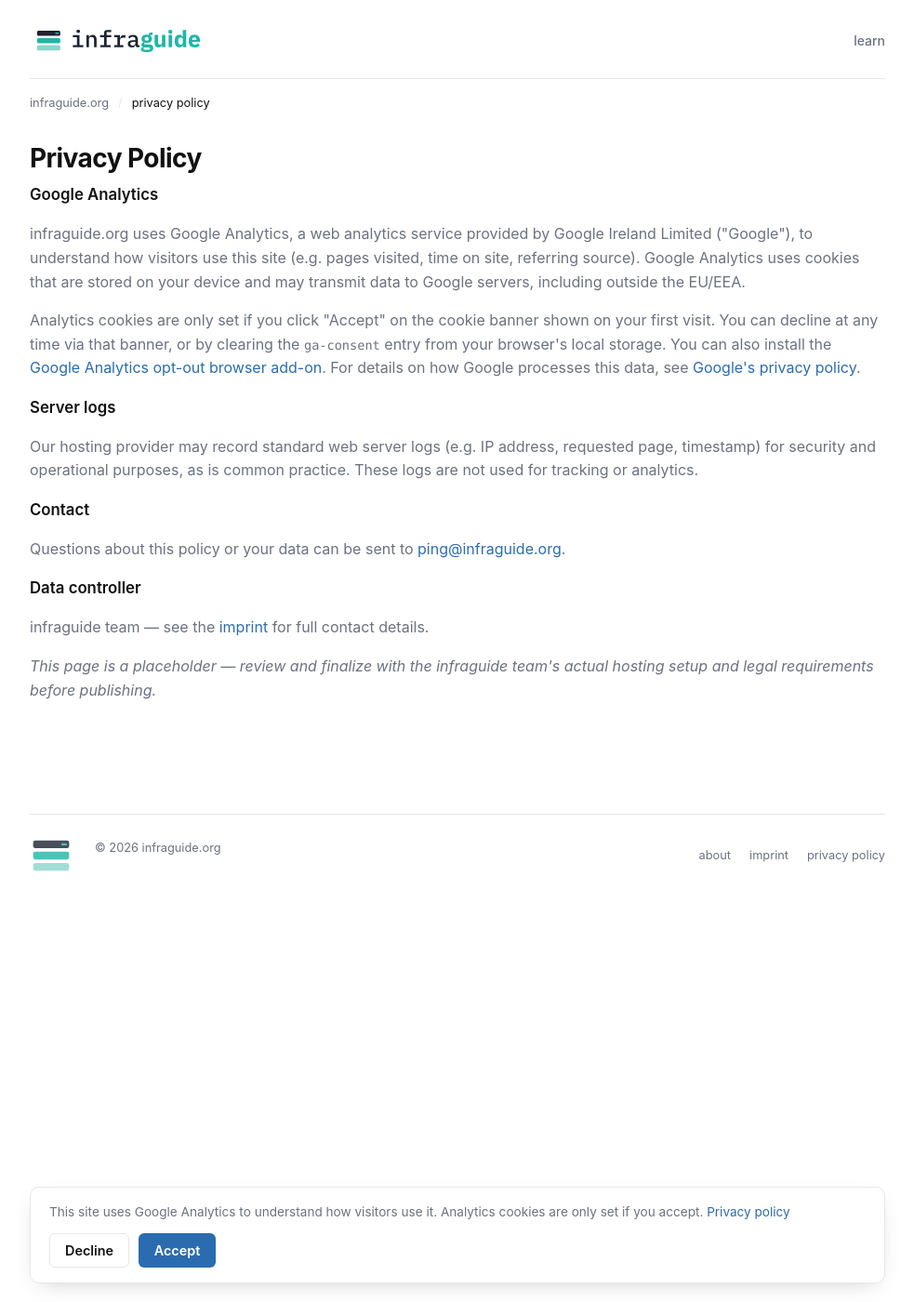
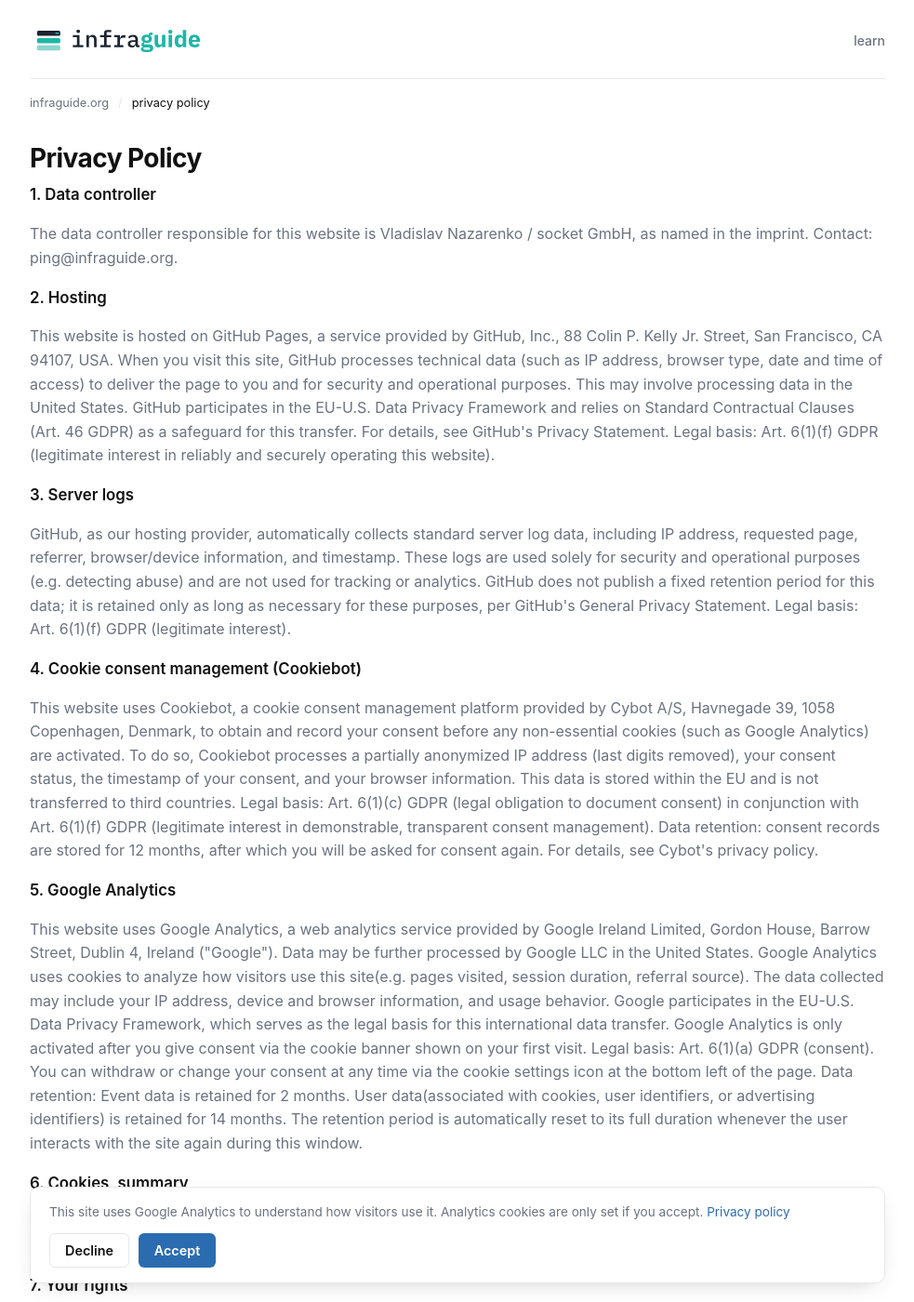
Before and after one commit to codecap/infraguide, a Jekyll site: the page built from privacy/index.md, in a window 1280 px wide and 1400 px high. Shown: the whole window at 93% size, without its empty margins (148-1131 px from the left). Built offline with Jekyll 4.4.1, drawn with Linux system fonts in a browser that asks for light colours; some of the changed text lies outside the part shown.

Commit message:
upd: privacy

```diff
--- a/privacy/index.md
+++ b/privacy/index.md
@@ -8,44 +8,113 @@ breadcrumbs:
 <div class="section">
   <h1>Privacy Policy</h1>
 
-  <h2>Google Analytics</h2>
+  <h2>1. Data controller</h2>
   <p>
-    infraguide.org uses Google Analytics, a web analytics service provided
-    by Google Ireland Limited ("Google"), to understand how visitors use
-    this site (e.g. pages visited, time on site, referring source). Google
-    Analytics uses cookies that are stored on your device and may transmit
-    data to Google servers, including outside the EU/EEA.
+  The data controller responsible for this website is Vladislav Nazarenko /
+  socket GmbH, as named in the imprint. Contact: ping@infraguide.org.
+
+  <h2>2. Hosting</h2>
+  <p>
+  This website is hosted on GitHub Pages, a service provided by GitHub, Inc., 88
+  Colin P. Kelly Jr. Street, San Francisco, CA 94107, USA.
+
+  When you visit this site, GitHub processes technical data (such as IP address,
+  browser type, date and time of access) to deliver the page to you and for
+  security and operational purposes. This may involve processing data in the
+  United States. GitHub participates in the EU-U.S. Data Privacy Framework and
+  relies on Standard Contractual Clauses (Art. 46 GDPR) as a safeguard for this
+  transfer. For details, see GitHub's Privacy Statement.
+
+  Legal basis: Art. 6(1)(f) GDPR (legitimate interest in reliably and securely
+  operating this website).
   </p>
+  <h2>3. Server logs</h2>
   <p>
-    Analytics cookies are only set if you click "Accept" on the cookie
-    banner shown on your first visit. You can decline at any time via that
-    banner, or by clearing the <code>ga-consent</code> entry from your
-    browser's local storage. You can also install the
-    <a href="https://tools.google.com/dlpage/gaoptout">Google Analytics
-    opt-out browser add-on</a>. For details on how Google processes this
-    data, see <a href="https://policies.google.com/privacy">Google's
-    privacy policy</a>.
+  GitHub, as our hosting provider, automatically collects standard server log
+  data, including IP address, requested page, referrer, browser/device
+  information, and timestamp. These logs are used solely for security and
+  operational purposes (e.g. detecting abuse) and are not used for tracking or
+  analytics. GitHub does not publish a fixed retention period for this data; it
+  is retained only as long as necessary for these purposes, per GitHub's
+  General Privacy Statement.
+
+  Legal basis: Art. 6(1)(f) GDPR (legitimate interest).
   </p>
+  <h2>4. Cookie consent management (Cookiebot)</h2>
+  <p>
+  This website uses Cookiebot, a cookie consent management platform provided by
+  Cybot A/S, Havnegade 39, 1058 Copenhagen, Denmark, to obtain and record your
+  consent before any non-essential cookies (such as Google Analytics) are
+  activated.
 
-  <h2>Server logs</h2>
+  To do so, Cookiebot processes a partially anonymized IP address (last digits
+  removed), your consent status, the timestamp of your consent, and your
+  browser information. This data is stored within the EU and is not transferred
+  to third countries.
+
+  Legal basis: Art. 6(1)(c) GDPR (legal obligation to document consent) in
+  conjunction with Art. 6(1)(f) GDPR (legitimate interest in demonstrable,
+  transparent consent management).
+
+  Data retention: consent records are stored for 12 months, after which you will
+  be asked for consent again.
+
+  For details, see Cybot's privacy policy.
+  </p>
+  <h2>5. Google Analytics</h2>
   <p>
-    Our hosting provider may record standard web server logs (e.g. IP
-    address, requested page, timestamp) for security and operational
-    purposes, as is common practice. These logs are not used for tracking
-    or analytics.
+  This website uses Google Analytics, a web analytics service provided by Google
+  Ireland Limited, Gordon House, Barrow Street, Dublin 4, Ireland
+  ("Google"). Data may be further processed by Google LLC in the United
+  States.
+
+  Google Analytics uses cookies to analyze how visitors use this site(e.g. pages
+  visited, session duration, referral source). The data collected may include
+  your IP address, device and browser information, and usage behavior. Google
+  participates in the EU-U.S. Data Privacy Framework, which serves as the legal
+  basis for this international data transfer.
+
+  Google Analytics is only activated after you give consent via the cookie
+  banner shown on your first visit.
+
+  Legal basis: Art. 6(1)(a) GDPR (consent).
+
+  You can withdraw or change your consent at any time via the cookie settings
+  icon at the bottom left of the page.
+
+  Data retention: Event data is retained for 2 months. User data(associated with
+  cookies, user identifiers, or advertising identifiers) is retained for 14
+  months. The retention period is automatically reset to its full duration
+  whenever the user interacts with the site again during this window.
   </p>
+  <h2>6. Cookies, summary</h2>
+  <p>
+  No cookies are set before you make a choice in the Cookiebot banner, except
+  the one needed to store that choice itself. If you consent, Google Analytics
+  cookies as described above are set in addition.
+  </p>
+  <h2>7. Your rights</h2>
+  <p>
+  Under the GDPR, you have the right to:
 
-  <h2>Contact</h2>
+      request access to the personal data we hold about you (Art. 15),
+      request correction of inaccurate data (Art. 16),
+      request erasure of your data (Art. 17),
+      request restriction of processing (Art. 18),
+      data portability (Art. 20), and
+      object to processing based on legitimate interest (Art. 21).
+
+  If you have consented to data processing (e.g. Google Analytics), you may
+  withdraw that consent at any time via the cookie settings icon, without
+  affecting the lawfulness of processing before the withdrawal.
+
+  You also have the right to lodge a complaint with a data protection
+  supervisory authority, in particular in the member state of your habitual
+  residence, place of work, or the place of the alleged infringement.
+  </p>
+  <h2>8. Contact</h2>
   <p>
-    Questions about this policy or your data can be sent to
-    <a href="mailto:ping@infraguide.org">ping@infraguide.org</a>.
+  For any questions about this privacy policy or your personal data, contact:
+  ping@infraguide.org
   </p>
-
-  <h2>Data controller</h2>
-  <p>
-    infraguide team — see the <a href="/imprint/">imprint</a> for full
-    contact details.
-  </p>
-
-  <p><em>This page is a placeholder — review and finalize with the infraguide team's actual hosting setup and legal requirements before publishing.</em></p>
 </div>
```
Also changed, not shown: imprint/index.md (+0 -29 lines).
